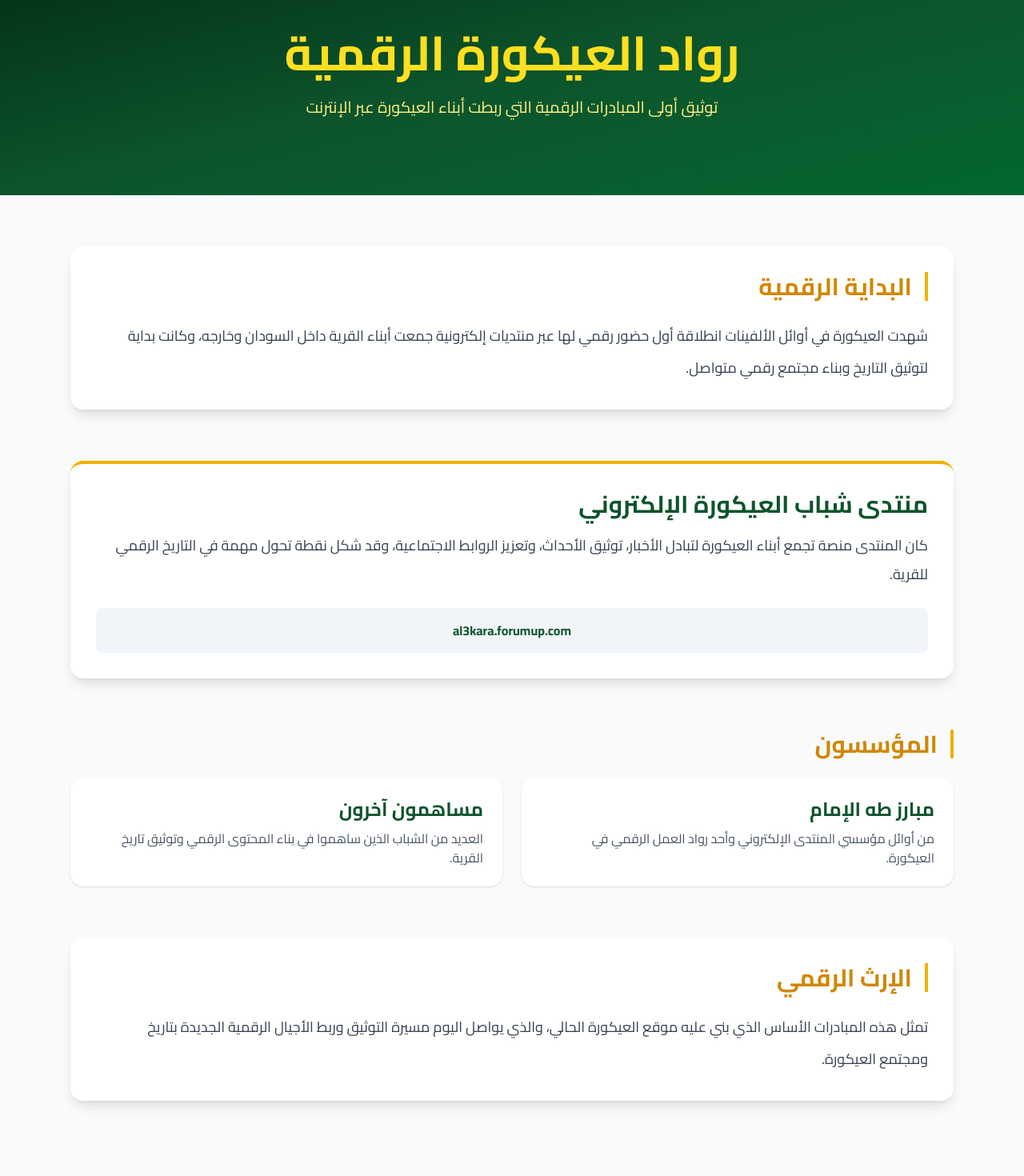
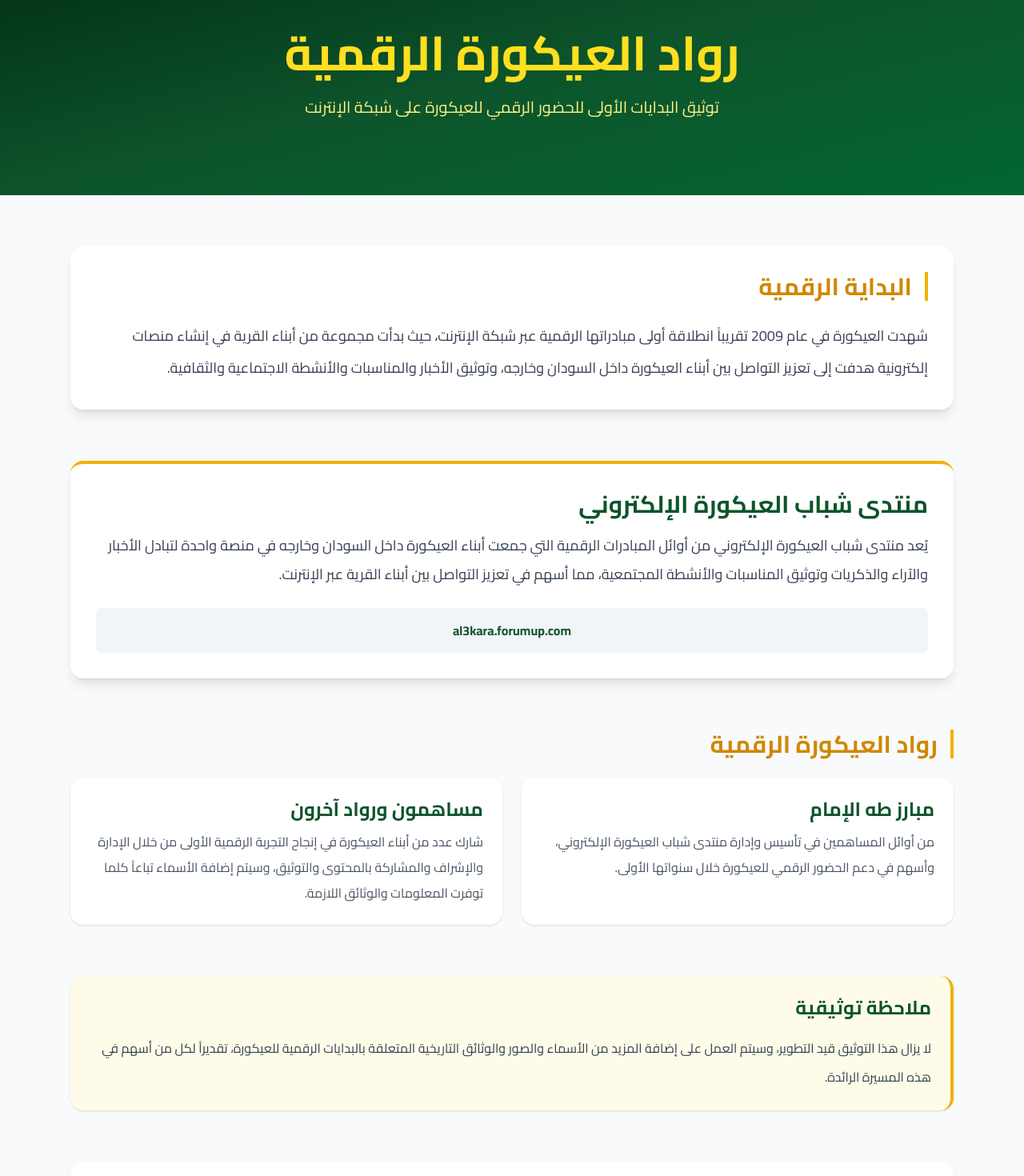
Before and after one commit to CyberSudan/al3kara, a Next.js app: page /pioneers in a window 1280 px wide. Shown: the part 60-1530 px from the top of the page at 80% size. Built offline with nearby package versions, Linux system fonts and the light colour scheme.

Commit message:
Update pioneers page

```diff
--- a/app/pioneers/page.tsx
+++ b/app/pioneers/page.tsx
@@ -15,13 +15,13 @@ export default function PioneersPage() {
           </h1>
 
           <p className="text-yellow-200 text-lg md:text-xl max-w-2xl mx-auto">
-            توثيق أولى المبادرات الرقمية التي ربطت أبناء العيكورة عبر الإنترنت
+            توثيق البدايات الأولى للحضور الرقمي للعيكورة على شبكة الإنترنت
           </p>
 
         </div>
       </section>
 
-      {/* Intro */}
+      {/* Introduction */}
       <section className="max-w-6xl mx-auto px-6 py-16">
         <div className="bg-white rounded-2xl shadow-lg p-8">
 
@@ -30,15 +30,17 @@ export default function PioneersPage() {
           </h2>
 
           <p className="leading-10 text-lg text-gray-700">
-            شهدت العيكورة في أوائل الألفينات انطلاقة أول حضور رقمي لها عبر
-            منتديات إلكترونية جمعت أبناء القرية داخل السودان وخارجه،
-            وكانت بداية لتوثيق التاريخ وبناء مجتمع رقمي متواصل.
+            شهدت العيكورة في عام 2009 تقريباً انطلاقة أولى مبادراتها الرقمية
+            عبر شبكة الإنترنت، حيث بدأت مجموعة من أبناء القرية في إنشاء
+            منصات إلكترونية هدفت إلى تعزيز التواصل بين أبناء العيكورة داخل
+            السودان وخارجه، وتوثيق الأخبار والمناسبات والأنشطة الاجتماعية
+            والثقافية.
           </p>
 
         </div>
       </section>
 
-      {/* Key Platform */}
+      {/* Forum */}
       <section className="max-w-6xl mx-auto px-6 pb-16">
 
         <div className="bg-white rounded-2xl shadow-lg p-8 border-t-4 border-yellow-500">
@@ -48,9 +50,10 @@ export default function PioneersPage() {
           </h2>
 
           <p className="text-lg text-gray-700 leading-9">
-            كان المنتدى منصة تجمع أبناء العيكورة لتبادل الأخبار،
-            توثيق الأحداث، وتعزيز الروابط الاجتماعية، وقد شكل نقطة تحول
-            مهمة في التاريخ الرقمي للقرية.
+            يُعد منتدى شباب العيكورة الإلكتروني من أوائل المبادرات الرقمية
+            التي جمعت أبناء العيكورة داخل السودان وخارجه في منصة واحدة
+            لتبادل الأخبار والآراء والذكريات وتوثيق المناسبات والأنشطة
+            المجتمعية، مما أسهم في تعزيز التواصل بين أبناء القرية عبر الإنترنت.
           </p>
 
           <div className="mt-6 bg-slate-100 p-4 rounded-lg text-center font-bold text-green-900">
@@ -61,11 +64,11 @@ export default function PioneersPage() {
 
       </section>
 
-      {/* Founder */}
+      {/* Pioneers */}
       <section className="max-w-6xl mx-auto px-6 pb-16">
 
         <h2 className="text-3xl font-bold text-yellow-600 mb-6 border-r-4 border-yellow-500 pr-4">
-          المؤسسون
+          رواد العيكورة الرقمية
         </h2>
 
         <div className="grid md:grid-cols-2 gap-6">
@@ -74,19 +77,43 @@ export default function PioneersPage() {
             <h3 className="text-2xl font-bold text-green-900 mb-2">
               مبارز طه الإمام
             </h3>
-            <p className="text-gray-600">
-              من أوائل مؤسسي المنتدى الإلكتروني وأحد رواد العمل الرقمي في العيكورة.
+
+            <p className="text-gray-600 leading-8">
+              من أوائل المساهمين في تأسيس وإدارة منتدى شباب العيكورة الإلكتروني،
+              وأسهم في دعم الحضور الرقمي للعيكورة خلال سنواتها الأولى.
             </p>
           </div>
 
           <div className="bg-white rounded-2xl shadow p-6 hover:shadow-2xl transition">
             <h3 className="text-2xl font-bold text-green-900 mb-2">
-              مساهمون آخرون
+              مساهمون ورواد آخرون
             </h3>
-            <p className="text-gray-600">
-              العديد من الشباب الذين ساهموا في بناء المحتوى الرقمي وتوثيق تاريخ القرية.
+
+            <p className="text-gray-600 leading-8">
+              شارك عدد من أبناء العيكورة في إنجاح التجربة الرقمية الأولى
+              من خلال الإدارة والإشراف والمشاركة بالمحتوى والتوثيق،
+              وسيتم إضافة الأسماء تباعاً كلما توفرت المعلومات والوثائق اللازمة.
             </p>
           </div>
+
+        </div>
+
+      </section>
+
+      {/* Documentation Note */}
+      <section className="max-w-6xl mx-auto px-6 pb-16">
+
+        <div className="bg-yellow-50 border-r-4 border-yellow-500 p-6 rounded-2xl shadow">
+
+          <h2 className="text-2xl font-bold text-green-900 mb-4">
+            ملاحظة توثيقية
+          </h2>
+
+          <p className="text-gray-700 leading-9">
+            لا يزال هذا التوثيق قيد التطوير، وسيتم العمل على إضافة المزيد من
+            الأسماء والصور والوثائق التاريخية المتعلقة بالبدايات الرقمية
+            للعيكورة، تقديراً لكل من أسهم في هذه المسيرة الرائدة.
+          </p>
 
         </div>
 
@@ -102,9 +129,9 @@ export default function PioneersPage() {
           </h2>
 
           <p className="text-lg text-gray-700 leading-10">
-            تمثل هذه المبادرات الأساس الذي بني عليه موقع العيكورة الحالي،
-            والذي يواصل اليوم مسيرة التوثيق وربط الأجيال الرقمية الجديدة
-            بتاريخ ومجتمع العيكورة.
+            تمثل هذه المبادرات اللبنة الأولى للحضور الرقمي للعيكورة،
+            وقد مهدت الطريق للمشروعات والمنصات الحالية التي تواصل
+            توثيق تاريخ القرية وتعزيز التواصل بين أبنائها في مختلف أنحاء العالم.
           </p>
 
         </div>
@@ -116,11 +143,11 @@ export default function PioneersPage() {
         <div className="max-w-6xl mx-auto px-6 text-center">
 
           <p className="text-yellow-300 font-semibold text-lg">
-            جميع الحقوق محفوظة ©  العيكورة
+            جميع الحقوق محفوظة © العيكورة
           </p>
 
           <p className="text-gray-300 text-sm mt-2">
-            منصة العيكورة الرقمية للتوثيق
+            منصة العيكورة الرقمية للتوثيق والإعلام المجتمعي
           </p>
 
         </div>
```
